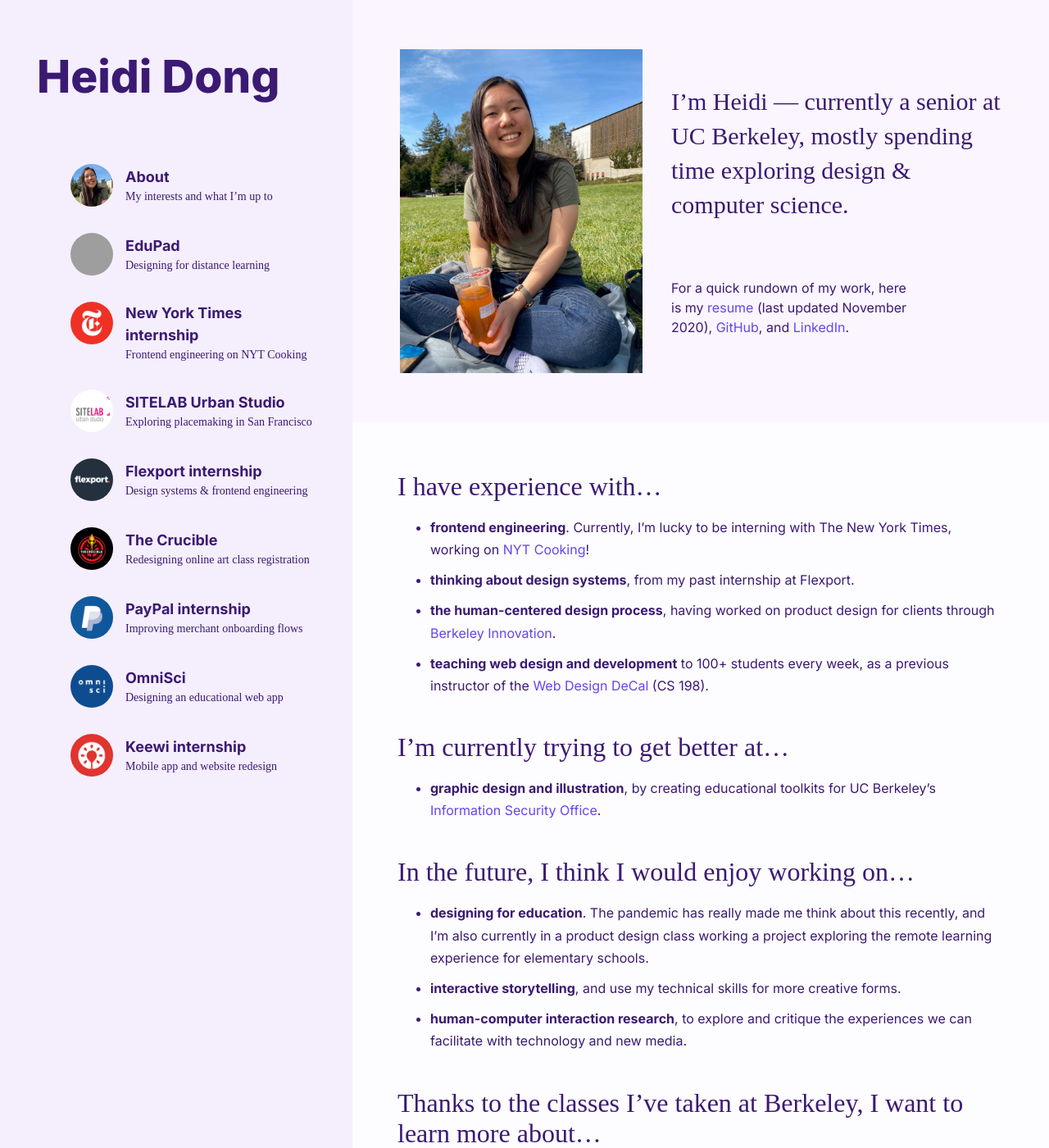
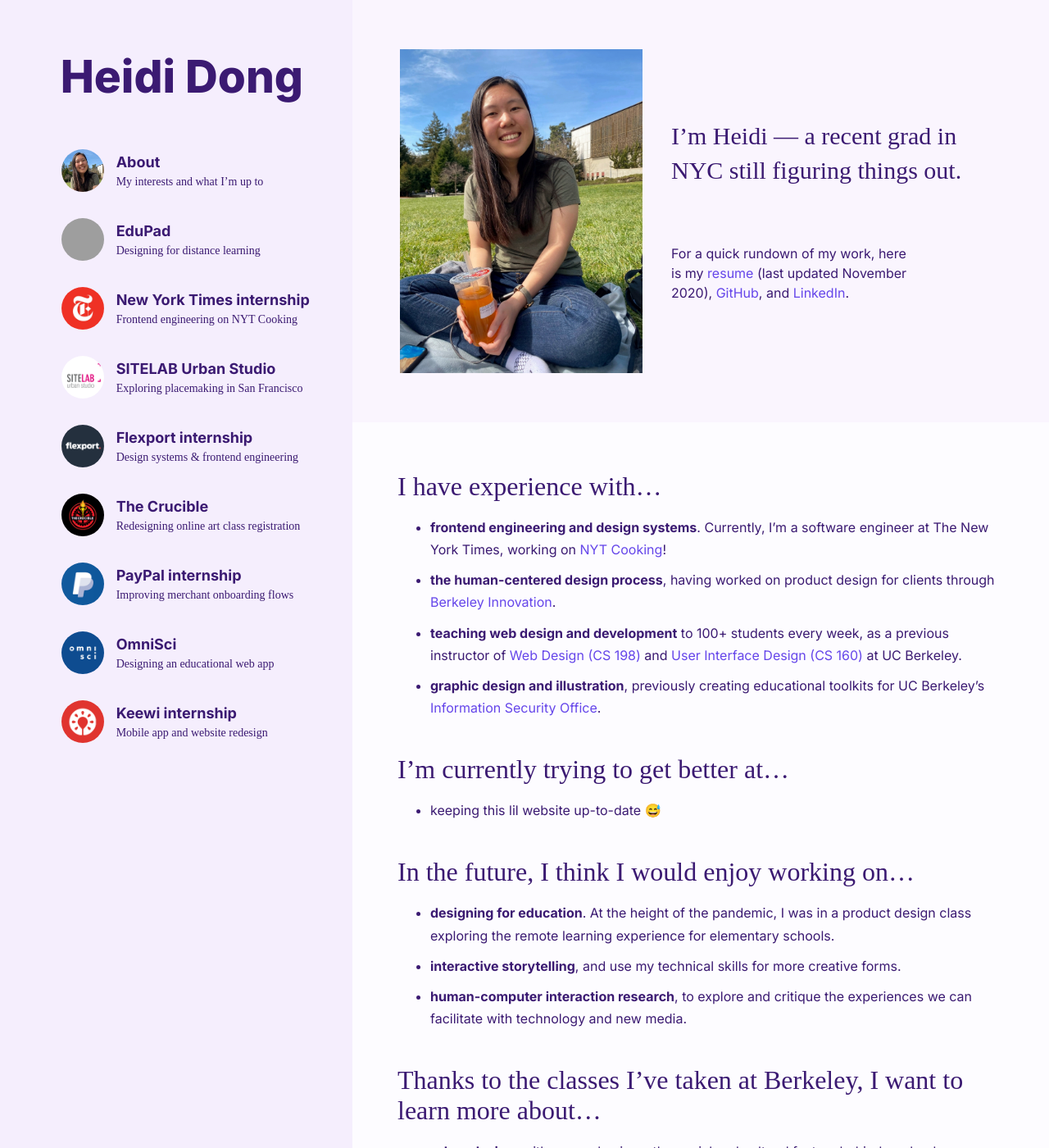
Before and after one commit to heidid/heidid.github.io, a Jekyll site: the page built from index.md, in a window 1280 px wide and 1400 px high. Shown: the whole window at 82% size. Built offline with Jekyll 4.4.1, drawn with Linux system fonts in a browser that asks for light colours; some web fonts are replaced; our own code applies the rules of GitHub Pages for plain Markdown files; grey boxes are pictures that could not be loaded.

Commit message:
update homepage content

```diff
--- a/_layouts/default.html
+++ b/_layouts/default.html
@@ -109,7 +110,7 @@
         <div class="container">
           <img src="img/me.jpg" alt="">
           <div id="intro-text">
-            <h2>I’m Heidi — currently a senior at UC Berkeley, mostly spending time exploring design & computer science.</h2>
+            <h2>I’m Heidi — a recent grad in NYC still figuring things out.</h2>
             <p>
               For a quick rundown of my work, here is my <a href="HeidiDong_resume_Nov2020.pdf" target="_blank">resume</a> (last updated November 2020), <a href="https://github.com/heidid" target="_blank">GitHub</a>, and <a href="https://www.linkedin.com/in/heididong/" target="_blank">LinkedIn</a>.
             </p>
--- a/assets/css/style.scss
+++ b/assets/css/style.scss
@@ -133,7 +133,7 @@
   padding-bottom: 50px;
 }
 
-nav ul {
+nav ol {
   margin: 0;
   padding-inline-start: 0;
 }
--- a/index.md
+++ b/index.md
@@ -4,20 +4,20 @@
 
 ## I have experience with...
 
-- **frontend engineering**. Currently, I'm lucky to be interning with The New York Times, working on [NYT Cooking](https://cooking.nytimes.com/)!
-- **thinking about design systems**, from my past internship at Flexport.
+- **frontend engineering and design systems**. Currently, I'm a software engineer at The New York Times, working on [NYT Cooking](https://cooking.nytimes.com/)!
 - **the human-centered design process**, having worked on product design for clients through [Berkeley Innovation](https://www.berkeleyinnovation.org/).
-- **teaching web design and development** to 100+ students every week, as a previous instructor of the [Web Design DeCal](https://wdd.io/) (CS 198).
+- **teaching web design and development** to 100+ students every week, as a previous instructor of [Web Design (CS 198)](https://wdd.io/) and [User Interface Design (CS 160)](https://www.cs160summer2021.com/) at UC Berkeley.
+- **graphic design and illustration**, previously creating educational toolkits for UC Berkeley’s [Information Security Office](https://security.berkeley.edu/).
 
 
 ## I’m currently trying to get better at...
 
-- **graphic design and illustration**, by creating educational toolkits for UC Berkeley’s [Information Security Office](https://security.berkeley.edu/).
+- keeping this lil website up-to-date 😅
 
 
 ## In the future, I think I would enjoy working on...
 
-- **designing for education**. The pandemic has really made me think about this recently, and I'm also currently in a product design class working a project exploring the remote learning experience for elementary schools.
+- **designing for education**. At the height of the pandemic, I was in a product design class exploring the remote learning experience for elementary schools.
 - **interactive storytelling**, and use my technical skills for more creative forms.
 - **human-computer interaction research**, to explore and critique the experiences we can facilitate with technology and new media.
 
```
Also changed, not shown: other parts of _layouts/default.html (+1 -0 lines).
